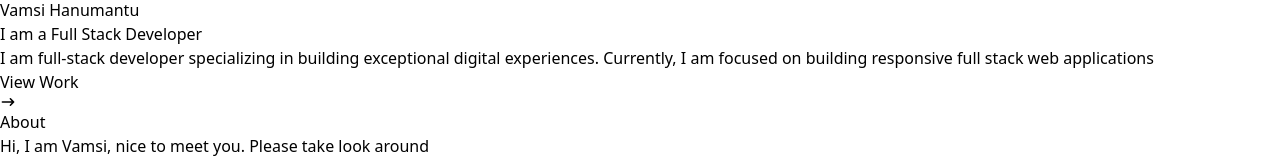
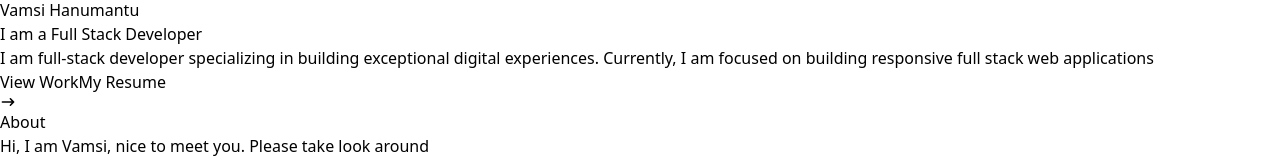
Before and after one commit to VamsiHanumantu/portfolio, a React (Vite) app: page / in a window 1280 px wide. Shown: the part 522-682 px from the top of the page. Built offline with nearby package versions, Linux system fonts and the light colour scheme.

Commit message:
Update Home.jsx

```diff
--- a/src/components/Home.jsx
+++ b/src/components/Home.jsx
@@ -12,7 +12,12 @@ const Home = () => {
          <p  className='text-[#8892be] py-4 max-w-[700px]'>I am full-stack developer specializing in building exceptional digital experiences. Currently, I am focused on building responsive full stack web applications</p>
          <div>
          <Link to='work' smooth={true} duration={500}> <button className='text-white border-2 group px-6 py-3 my-2 flex items-center hover:bg-pink-600 hover:border-pink-600'> View Work <span className='group-hover:rotate-90 duration-300'><HiArrowNarrowRight className='ml-3' /></span></button></Link>
+
+         <a className='w-full flex justify-between items-center text-gray-300' href="resume.pdf" download="resume.pdf">
+               <button className='text-white border-2 group px-6 py-3 my-2 flex items-center hover:bg-pink-600 hover:border-pink-600'>My Resume</button>
+            </a>
          </div>
+
        </div>
     </div>
   )
```
